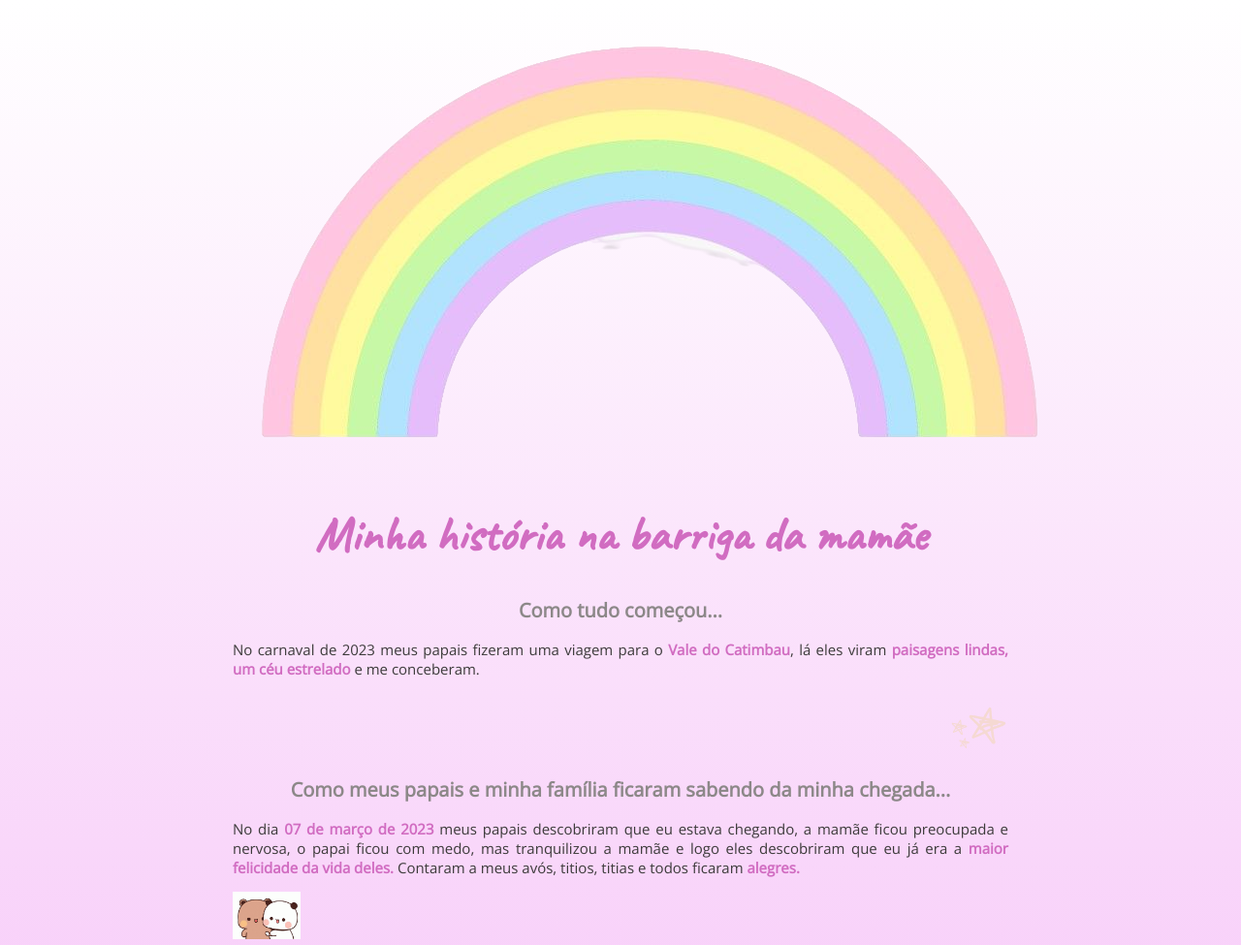
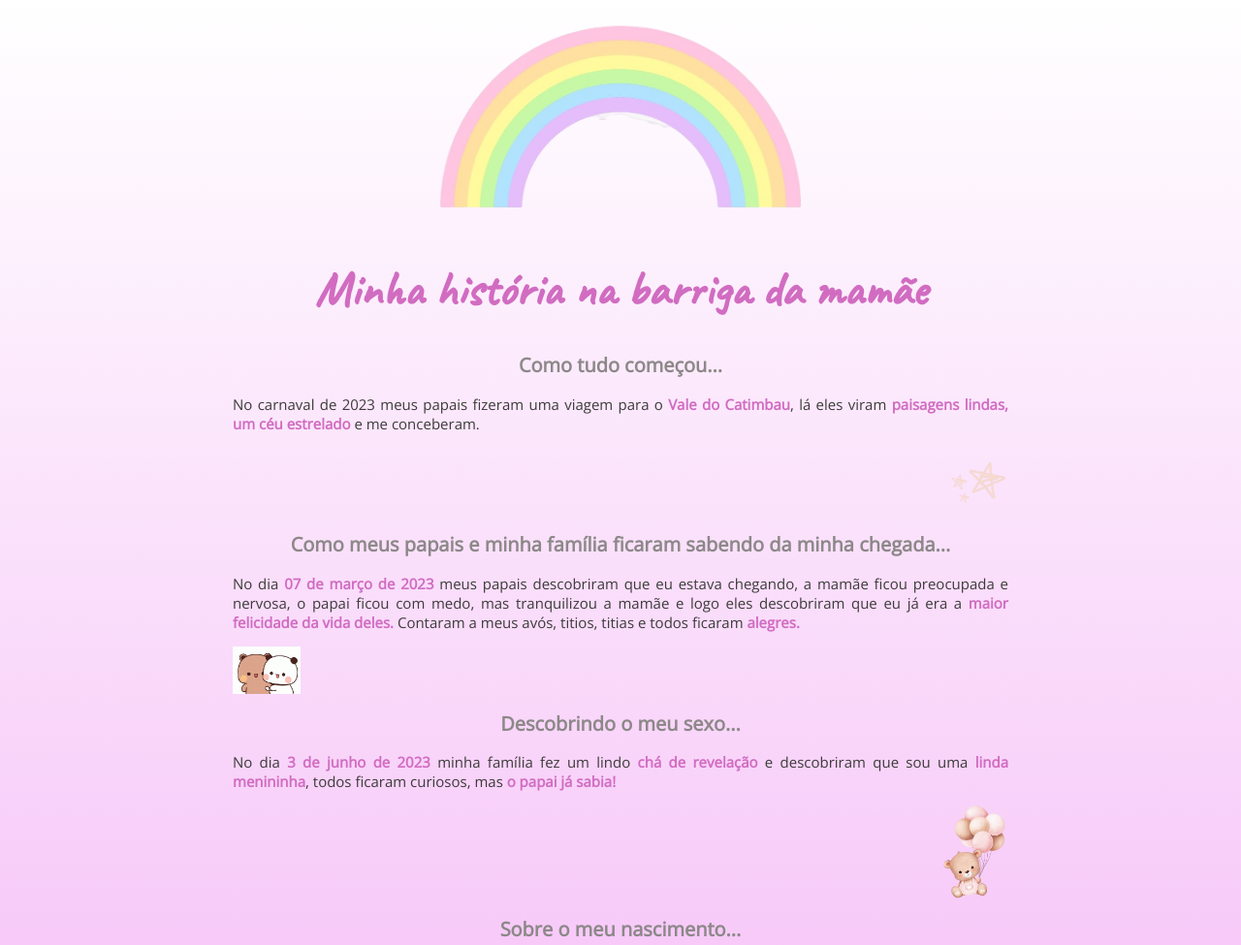
Before and after one commit to isabellamiirandam/melina-story, a plain HTML site: page index.html in a window 1280 px wide. Shown: the top 975 px of the page at 97% size. Drawn offline with nearby package versions, Linux system fonts and the light colour scheme.

Commit message:
definindo largura do header-image

```diff
--- a/style.css
+++ b/style.css
@@ -17,6 +17,11 @@ body {
 
 .page-inner {
   max-width: 800px;
+}
+
+.header-image {
+  width: 100%;
+  max-width: 400px;
 }
 
 .main-title {
```
